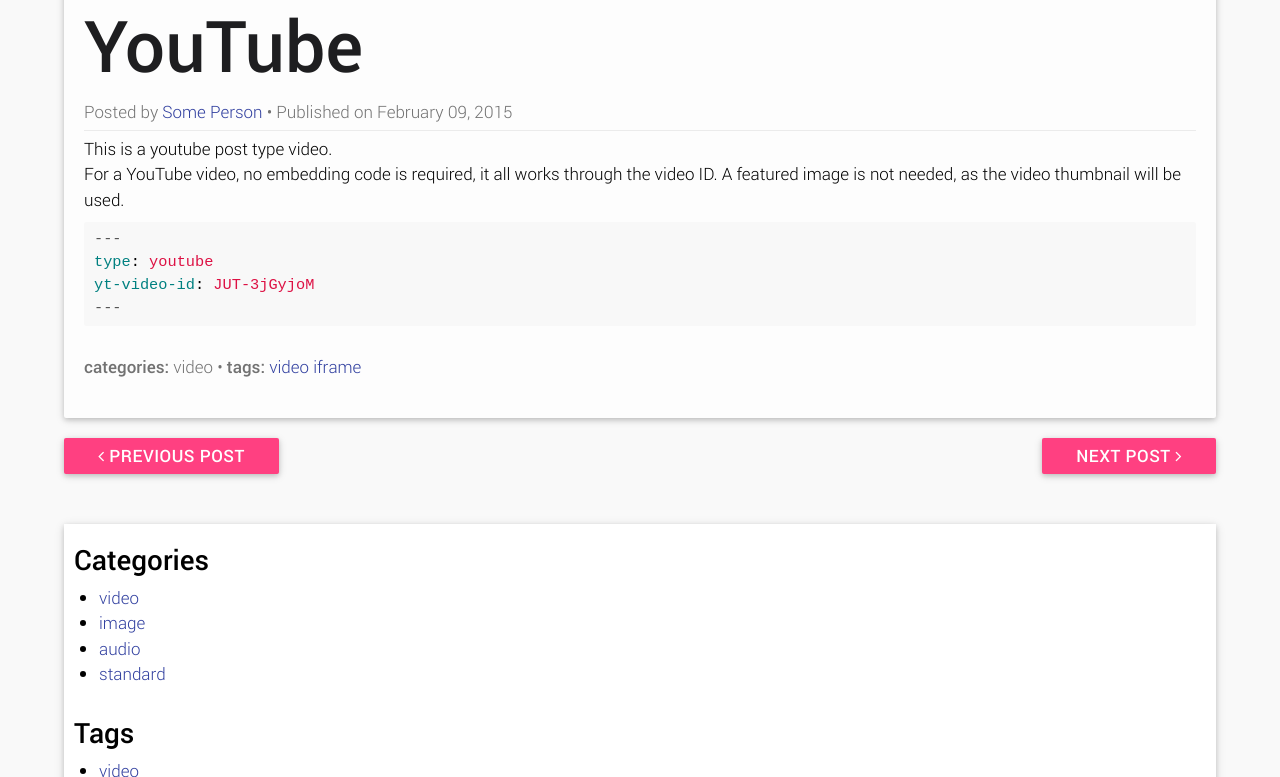
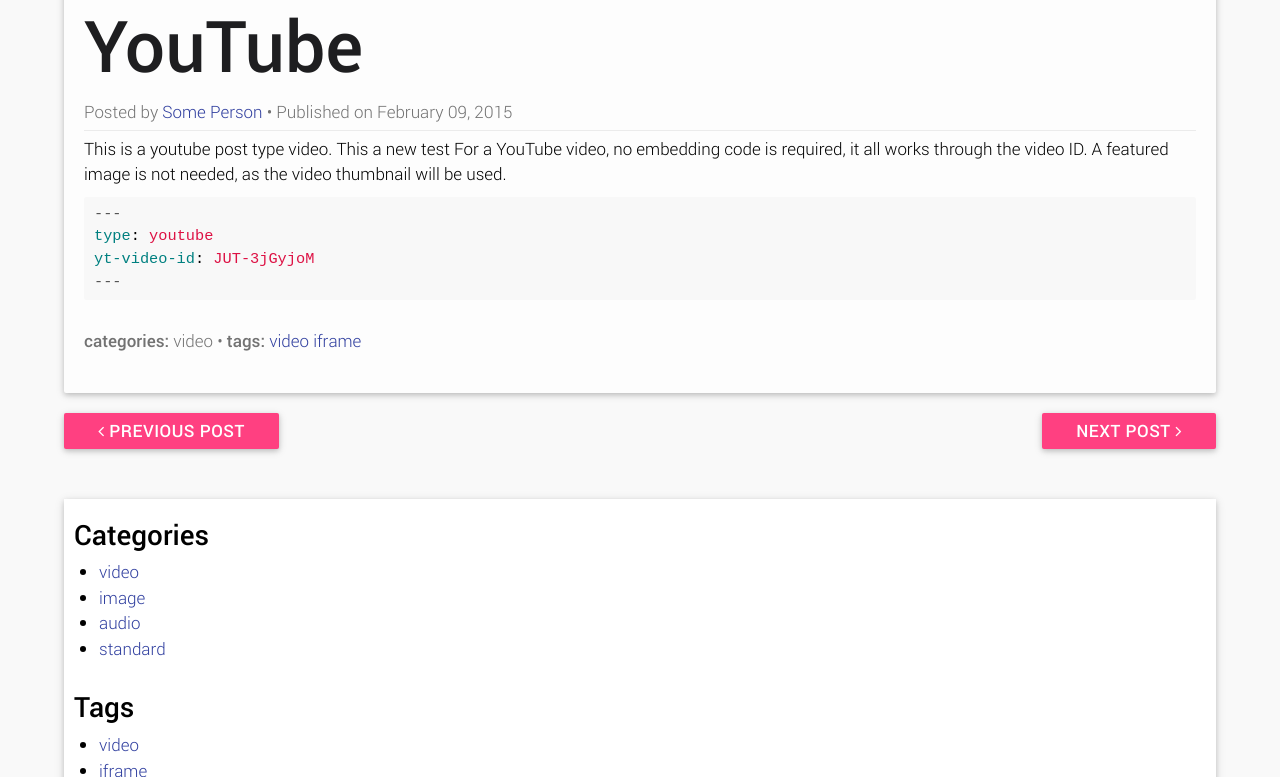
Before and after one commit to RezaSh13/blog, a Jekyll site: the page built from _posts/2015-02-09-youtube.md, in a window 1280 px wide and 900 px high, scrolled down 861 px, cut to the strip 123-900 px from the top of the window. Built offline with Jekyll 4.4.1, drawn with Linux system fonts in a browser that asks for light colours; some web fonts are replaced.

Commit message:
test git comment

````diff
--- a/_posts/2015-02-09-youtube.md
+++ b/_posts/2015-02-09-youtube.md
@@ -9,7 +9,7 @@ category: [video]
 layout: post-classic-sidebar-left
 ---
 This is a youtube post type video.
-
+This a new test
 For a YouTube video, no embedding code is required, it all works through the video ID. A featured image is not needed, as the video thumbnail will be used.
 
 ```yml
````
